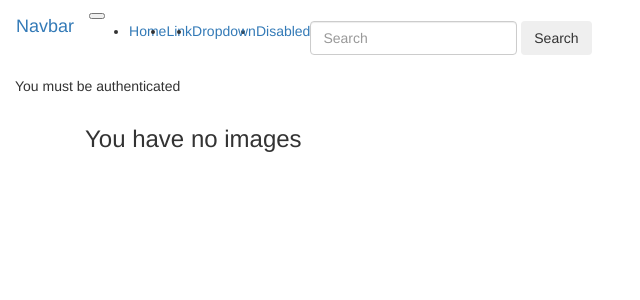
After one commit to mwaiyusuf/instagram, a Django app: template images/templates/display/home.html in a window 1280 px wide. The commit adds this page. Shown: the top 300 px of the page, without its empty margins (0-640 px from the left). Run offline with Django 3.2, Linux system fonts and the light colour scheme; the template is opened without the code that fills it, so the values that code supplies are empty; some libraries are stand-ins or nearby versions.

Commit message:
images display

```diff
--- a/images/templates/authentication/login.html
+++ b/images/templates/authentication/login.html
@@ -1,4 +1,5 @@
-{%extends "registration/base.html"%} {% load bootstrap3 %}
+{%extends "registration/base.html"%}
+{% load bootstrap3 %}
 {% block content %}
 <div class="container">
     <div class="logincont">
--- a/images/templates/authentication/logout.html
+++ b/images/templates/authentication/logout.html
@@ -31,14 +31,14 @@
                     <!-- Signup Button Next to (Do you have an account)! -->
                     <div style="margin-top: 9%" class="panel-heading">
                         <p class="_g9ean pull-left">Want to have an account?</p>
-                        <a href="/accounts/register/" class="btn btn-primary btn-sm pull-right">Sign Up</a>
+                        <a href="/authentication/register/" class="btn btn-primary btn-sm pull-right">Sign Up</a>
                     </div>
                     <!--Collapse Signup Button! -->
 
                     <!-- SignIN Button Next to (Do you have an account)! -->
                     <div style="margin-top: 21%;" class="panel-heading">
                         <p class="_g9ean pull-left">Have an account?</p>
-                        <a href="/accounts/login/" class="btn btn-primary btn-sm pull-right">Sign In</a>
+                        <a href="/authentication/login/" class="btn btn-primary btn-sm pull-right">Sign In</a>
                     </div>
                     <!--Collapse SignIN Button! -->
 
--- a/images/templates/authentication/registration.html
+++ b/images/templates/authentication/registration.html
@@ -24,7 +24,7 @@
 
         <div class="panel-body">
 
-            <form action="/accounts/register/" method="post">
+            <form action="/authentication/register/" method="post">
                 {% csrf_token %} {% bootstrap_form form %}
 
                 <!-- Sign Up Button -->
@@ -40,7 +40,7 @@
                 <!-- SignIN Button Next to (Do you have an account)! -->
                 <div class="panel-heading">
                     <p class="_g9ean pull-left">Have an account?</p>
-                    <a href="/accounts/login/" class="btn btn-primary btn-sm pull-right">Sign In</a>
+                    <a href="/authentication/login/" class="btn btn-primary btn-sm pull-right">Sign In</a>
                 </div>
                 <!--Collapse SignIN Button! -->
 
--- a/images/templates/diplay/user.html
+++ b/images/templates/display/all.html
@@ -2,7 +2,7 @@
 {% load bootstrap3 %}
 {% block content %}
 {{block.super}}
-
-this is profile page
-
+<div class="container">
+  <h1>yes</h1>
+</div>
 {% endblock %}
--- /dev/null
+++ b/images/templates/display/home.html
@@ -0,0 +1,94 @@
+{% extends 'display/base.html' %}
+{% load static%}
+{% load bootstrap3 %}
+{% block content %}
+{{block.super}}
+
+{% if request.user.is_authenticated %}
+
+{% else %}
+<p>You must be authenticated</p>
+{% endif %}
+<div class="homebody">
+    <div class="container">
+
+
+
+
+        <!-- SECTION 1 -->
+
+        <!-- USED TO STYLE PICTURE-BODYSIZE    -->
+        <div class="w3-card-6" style="width:56%">
+
+            <div class="container">
+                {% if all_images %}
+                 {% for image  in all_images %}
+
+                <div class="imagepadding">
+
+
+                    <div class="panel panel-primary">
+
+                        <!--   PROFILE & user name -->
+
+                        <!-- Profile Picture and User name   -->
+
+                        <p class="usernamehome-dp">
+                            <img src="{% static ' ' %}" class="circlehome-dp" alt="  ">
+                         {% if all_users %} {% for user in all_users %}
+                            <strong> "{{user.user}}" </strong>
+                        {% endfor %}{% else %}
+                        <strong>grammer</strong>
+
+                        {% endif %}
+                        </p>
+
+                        <!-- SECTION 2   -->
+
+                        <a href="{{ .image }}" data-lightbox="gallery">
+                            <img src="{{ .image.url }}" class="img-responsive" style="width:100%;margin-top:12px; ">
+                        </a>
+                        <div class="container">
+                            <div class='likesect'>
+
+                                <span class="like-row">
+                                    {% if liked %}
+                                    <img class"likedhrt" src="{% static ' ' %}" alt="liked picture"class="img-responsive"> {% else %}
+                                    <img class="likehrt" src="{% static ' ' %}" alt="not likedpicture" class="img-responsive"> {% endif %}
+                                    <img class="commenthrt" id='comment-icon' src=""class="img-responsive" alt=" commentImage">
+                                    <img class="savehrt" src="{% static ' ' %}" alt="save picture">
+
+                                    </p>
+                                </span>
+                                <p><strong>3 likes</strong> </p>
+                        <!-- Caption Section -->
+                        {% if all_users %} {% for user in all_users %}
+                        <strong> "{{user.user}}" </strong>
+                        {% endfor %}{% else %}
+                        <p><strong>grammer</strong> {{ .image_caption}}</p>
+
+                        {% endif %}
+
+                        <div class='commentsection'>
+                            <input type='text' id='cmnt' placeholder='Add a comment...'>
+                            <span class='dot02'></span>
+                        </div>
+                            </div>
+                        </div>
+
+                    </div>
+
+
+                </div>
+                {% endfor %} {% else%}
+                <h3>You have no images</h3>
+
+                {% endif %}
+
+            </div>
+
+
+        </div>
+    </div>
+</div>
+{% endblock %}
--- /dev/null
+++ b/images/templates/display/navbar.html
@@ -0,0 +1,39 @@
+{% load bootstrap3 %}
+{% block content %}
+
+<nav class="navbar navbar-expand-lg navbar-light bg-light">
+        <a class="navbar-brand" href="#">Navbar</a>
+        <button class="navbar-toggler" type="button" data-toggle="collapse" data-target="#navbarSupportedContent" aria-controls="navbarSupportedContent" aria-expanded="false" aria-label="Toggle navigation">
+          <span class="navbar-toggler-icon"></span>
+        </button>
+
+        <div class="collapse navbar-collapse" id="navbarSupportedContent">
+          <ul class="navbar-nav mr-auto">
+            <li class="nav-item active">
+              <a class="nav-link" href="#">Home <span class="sr-only">(current)</span></a>
+            </li>
+            <li class="nav-item">
+              <a class="nav-link" href="#">Link</a>
+            </li>
+            <li class="nav-item dropdown">
+              <a class="nav-link dropdown-toggle" href="#" id="navbarDropdown" role="button" data-toggle="dropdown" aria-haspopup="true" aria-expanded="false">
+                Dropdown
+              </a>
+              <div class="dropdown-menu" aria-labelledby="navbarDropdown">
+                <a class="dropdown-item" href="#">Action</a>
+                <a class="dropdown-item" href="#">Another action</a>
+                <div class="dropdown-divider"></div>
+                <a class="dropdown-item" href="#">Something else here</a>
+              </div>
+            </li>
+            <li class="nav-item">
+              <a class="nav-link disabled" href="#">Disabled</a>
+            </li>
+          </ul>
+          <form class="form-inline my-2 my-lg-0">
+            <input class="form-control mr-sm-2" type="search" placeholder="Search" aria-label="Search">
+            <button class="btn btn-outline-success my-2 my-sm-0" type="submit">Search</button>
+          </form>
+        </div>
+      </nav>
+{% endblock %}
--- a/images/templates/diplay/notification.html
+++ b/images/templates/display/notification.html
@@ -8,6 +8,7 @@
 {{block.super}}
 <div class="homebody">
     <div class="container">
+      <p>yes</p>
       </div>
     </div>
     {% endblock %}
--- a/images/templates/diplay/upload.html
+++ b/images/templates/display/upload.html
@@ -24,6 +24,7 @@
         </p>
         {% endfor %}
         <button type="submit">Post</button>
+
     </form>
 
     </div>
--- a/images/templates/diplay/all.html
+++ b/images/templates/display/user.html
@@ -3,6 +3,6 @@
 {% block content %}
 {{block.super}}
 
-this is all page
+<h1>skadc</h1>
 
 {% endblock %}
```
Also changed, not shown: images/templates/display/base.html (renamed from images/templates/diplay/base.html).
